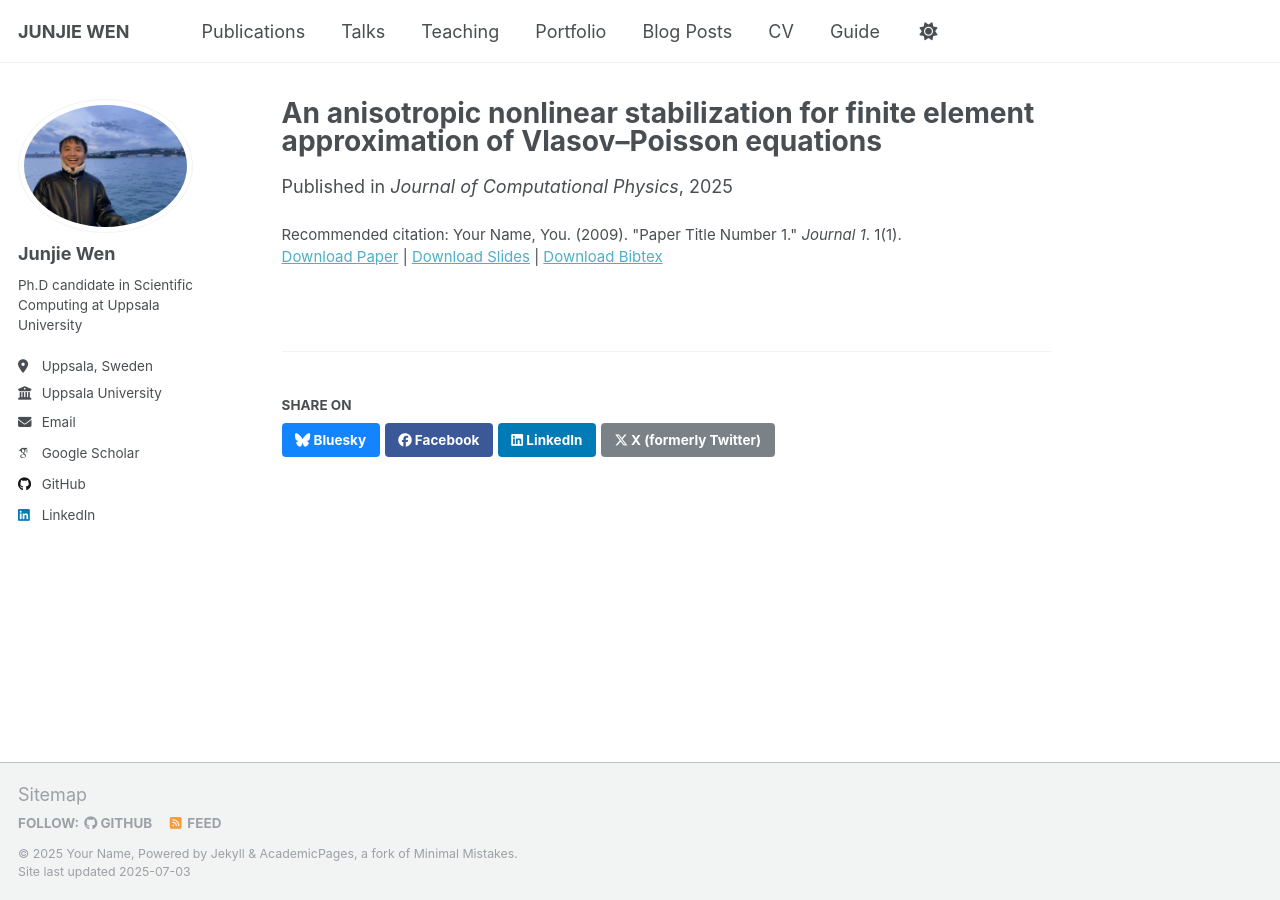
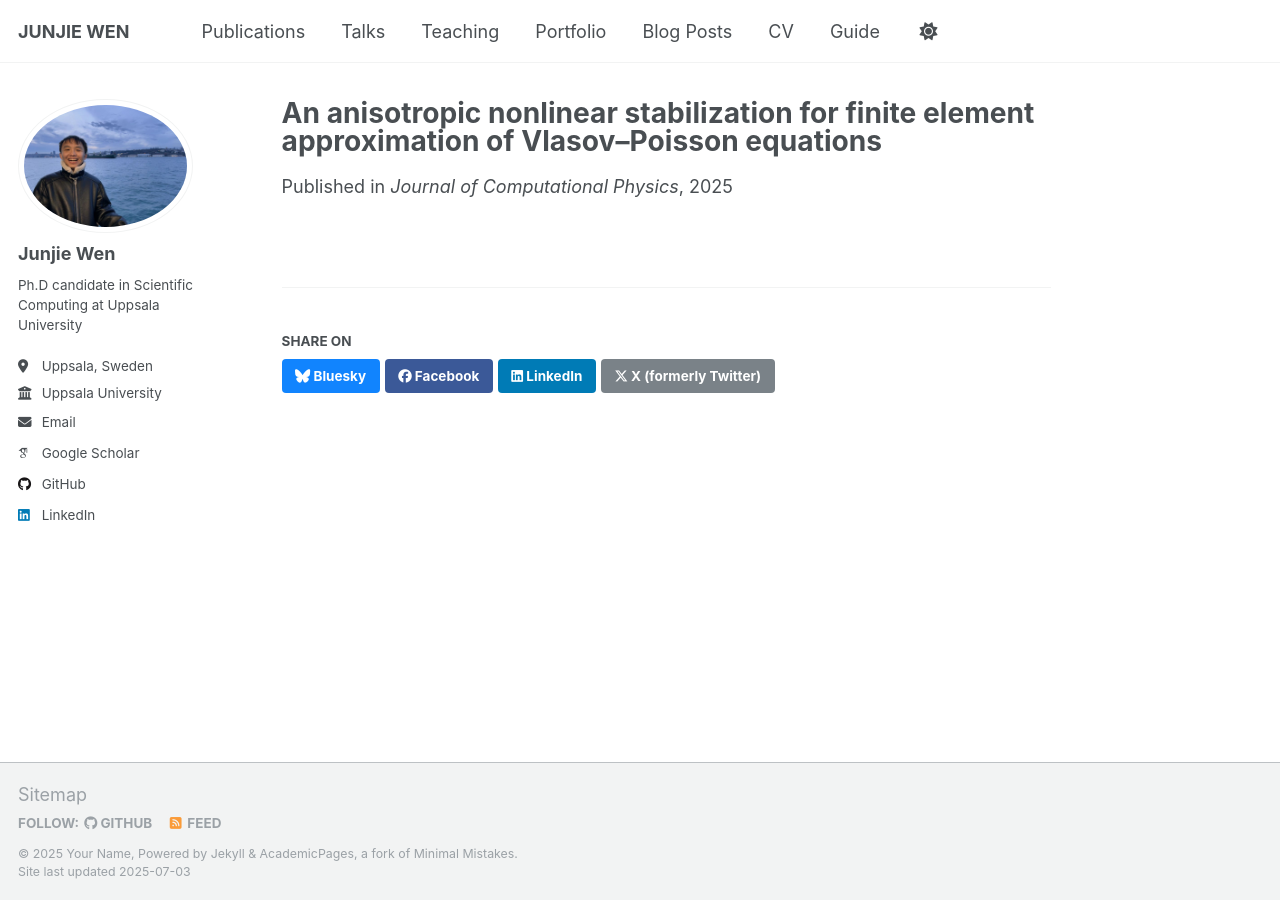
Before and after one commit to WjjSteve/WjjSteve.github.io, a Jekyll site: the page built from _publications/2025-05-19-paper-title-number-1.md, in a window 1280 px wide. Built offline with Jekyll 4.4.1, drawn with Linux system fonts in a browser that asks for light colours; some web fonts are replaced; a script that is not in the unit is left out.

Commit message:
Update 2025-05-19-paper-title-number-1.md

```diff
--- a/_publications/2025-05-19-paper-title-number-1.md
+++ b/_publications/2025-05-19-paper-title-number-1.md
@@ -5,8 +5,5 @@ category: manuscripts
 permalink:
 date: 2025-05-19
 venue: 'Journal of Computational Physics'
-slidesurl: 'http://academicpages.github.io/files/slides1.pdf'
-paperurl: 'http://academicpages.github.io/files/paper1.pdf'
-bibtexurl: 'http://academicpages.github.io/files/bibtex1.bib'
-citation: 'Your Name, You. (2009). &quot;Paper Title Number 1.&quot; <i>Journal 1</i>. 1(1).'
+doi: 'https://doi.org/10.1016/j.jcp.2025.114079'
 ---
```
